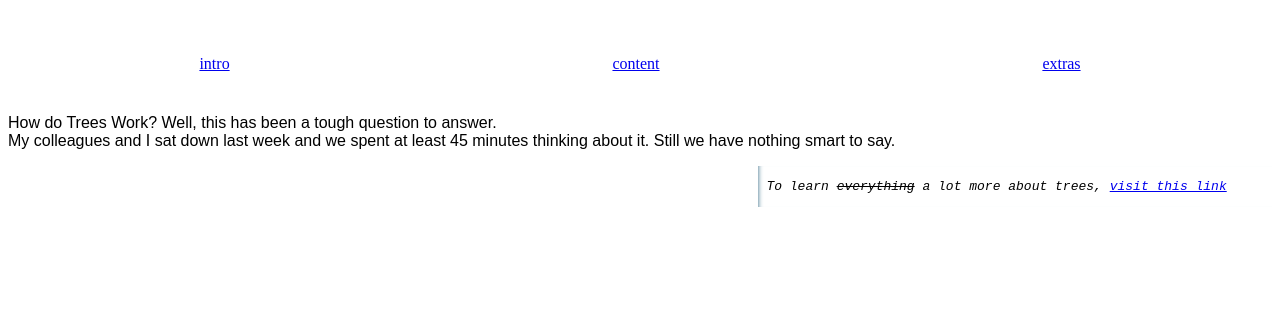
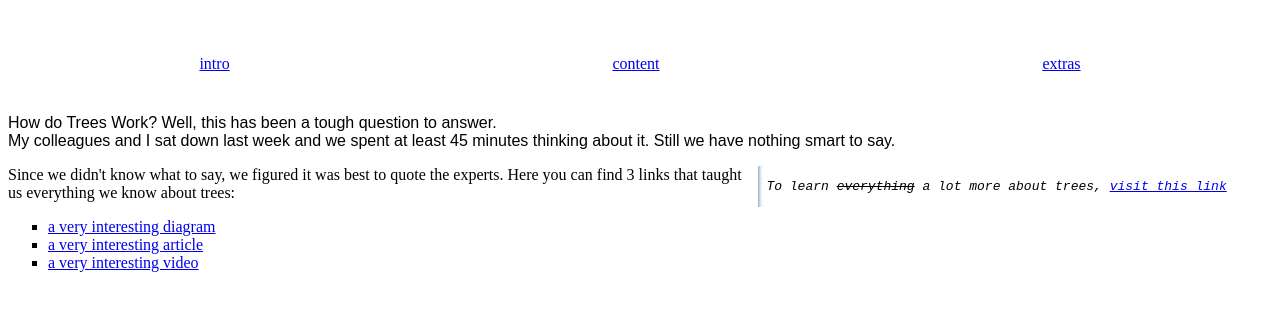
Before and after one commit to HYF-Class23/group2-all-about-trees, a website: page index.html in a window 1280 px wide. Shown: the part 109-420 px from the top of the page. Drawn offline with Linux system fonts and the light colour scheme.

Commit message:
add more links

```diff
--- a/index.html
+++ b/index.html
@@ -54,5 +54,34 @@
         >
       </p>
     </aside>
+    <!-- More links  -->
+    <article id="main-info">
+      <p>
+        Since we didn't know what to say, we figured it was best to quote the
+        experts. Here you can find 3 links that taught us everything we know
+        about trees:
+      </p>
+      <ul class="interesting-things">
+        <li>
+          <a
+            href="https://i.pinimg.com/originals/f9/4a/d6/f94ad6c7c8b05d97c284f82edbb3fcd0.jpg"
+            target="_blank"
+            >a very interesting diagram</a
+          >
+        </li>
+        <li>
+          <a
+            href="https://treescharlotte.org/wp-content/uploads/2013/11/How-A-Tree-Works.pdf"
+            target="_blank"
+            >a very interesting article</a
+          >
+        </li>
+        <li>
+          <a href="https://www.youtube.com/watch?v=BickMFHAZR0" target="_blank"
+            >a very interesting video</a
+          >
+        </li>
+      </ul>
+    </article>
   </body>
 </html>
--- a/styles/index.css
+++ b/styles/index.css
@@ -33,6 +33,11 @@ body {
   border-style: none;
 }
 
+/* More links  */
+.interesting-things {
+  list-style-type: square;
+}
+
 .spaced-items {
   display: flex;
   flex-direction: row;
```
